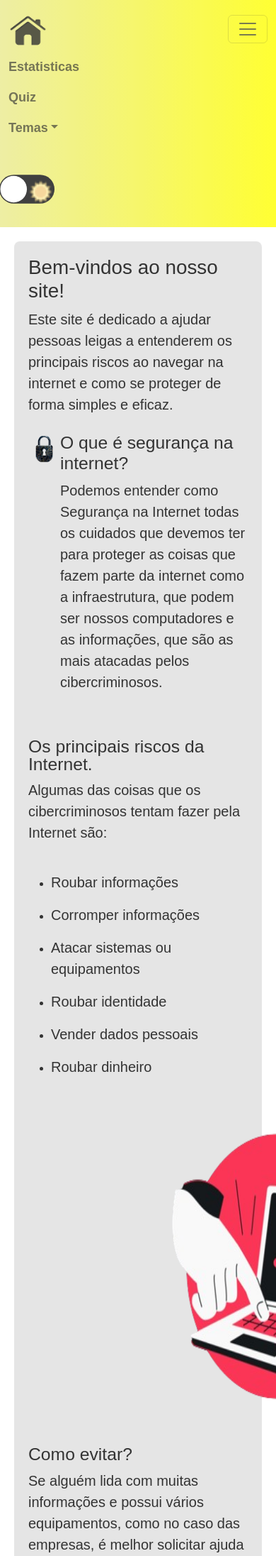
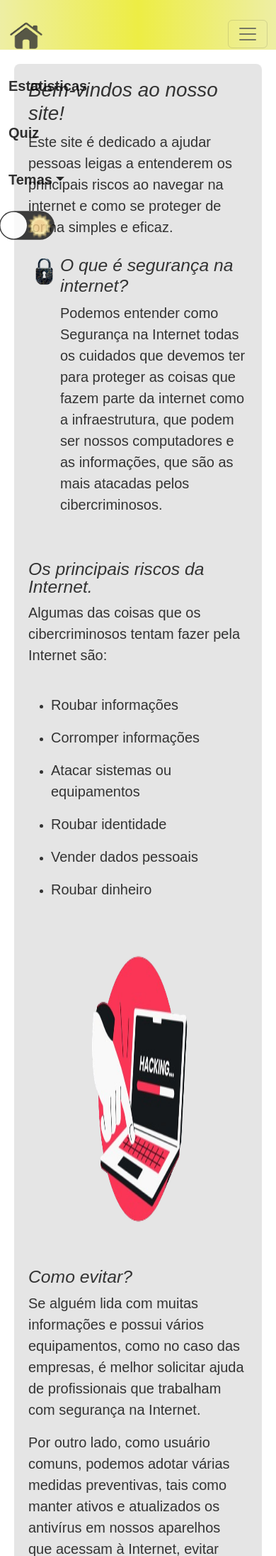
Before and after one commit to Venturaa10/suam_projeto, a PHP site: page / in a window 390 px wide, after a click that opens the changed part; the page is wider, and only the part inside the window is pictured. Shown: the top 2192 px of that part at 71% size. Run offline with PHP 8.4, Linux system fonts and the light colour scheme; data that the repository does not hold is empty; some libraries are stand-ins or nearby versions.

Commit message:
alteraçoes finais

```diff
--- a/assets/css/darkteme.css
+++ b/assets/css/darkteme.css
@@ -12,8 +12,8 @@ body.dark {
 .checkbox {
     opacity: 0;
     display: flex;
-    bottom: 1px;
-
+    bottom: 15px;
+    margin-top: 30px;
 }
 
 .label {
@@ -29,7 +29,7 @@ body.dark {
     height: 27px;
     width: 52px;
     transform: scale(1.5);
-    bottom: 5px;
+    bottom: 15px;
 }
 
 .label .ball {
@@ -49,7 +49,7 @@ body.dark {
 }
 
 .sun {
-    bottom: 20px;
+    top: 150px;
 }
 
 .moon {
--- /dev/null
+++ b/assets/css/footer.css
@@ -0,0 +1,8 @@
+.footer {
+  background-color: #222;
+  color: #fff;
+  text-align: center;
+  padding: 1rem;
+  font-family: Arial, sans-serif;
+  font-size: 14px;
+}
--- a/assets/css/home.css
+++ b/assets/css/home.css
@@ -7,6 +7,7 @@ body {
 
 main {
     padding: 20px;
+    display: block;
 }
 
 section {
@@ -25,8 +26,42 @@ a {
 }
 
 nav {
-  background-image: linear-gradient(to right, rgba(224, 224, 66, 0.589), yellow);
-  opacity: 0.8;
-  font-size: 18px;
+    background-image: linear-gradient(to right, rgba(224, 224, 66, 0.589), rgb(233, 233, 22), rgba(224, 224, 66, 0.589));
+    opacity: 0.8;
+    padding: 30px;
+    height: 70px;
+    width: 100%;
 
 }
+
+.container-fluid {
+
+    margin-top: 10px;
+}
+
+#temas {
+    cursor: pointer;
+}
+
+.nav-item {
+    margin-right: 25px;
+    margin-top: 20px;
+}
+
+.nav-link {
+    color: black;
+    font-style: Arial;
+    font-size: 20px;
+}
+
+h1 {
+    font-style: italic;
+}
+
+h2 {
+    font-style: italic;
+}
+
+h3 {
+    font-style: italic;
+}
--- /dev/null
+++ b/assets/css/images.css
@@ -0,0 +1,13 @@
+
+.img-alaing {
+    width: 800px;
+    height: 500px;
+    max-width: 100%;
+    display: flex;
+}
+
+img {
+    max-width: 100%;
+    display: flex;
+    border-radius: 10px;
+}
--- a/views/home.php
+++ b/views/home.php
@@ -1,26 +1,14 @@
-<!DOCTYPE html>
-<html lang="pt-BR">
-<head>
-  <meta charset="UTF-8" />
-  <meta name="viewport" content="width=device-width, initial-scale=1.0" />
-  <title>Segurança na Web</title>
-  <link rel="stylesheet" href="./assets/css/home.css">
-  <link rel="stylesheet" href="./assets/css/darkteme.css">
 
-</head>
-<body>
-
-
-  <main>
+  <main >
     <section>
 
-    <div class="col-lg-4 mx-auto">
+    <div class="col-lg-4 ">
     <h1 class="display-7 ">Bem-vindos ao nosso site!</h1>
     </div>
     <p class="lead mb-4">Este site é dedicado a ajudar pessoas leigas a entenderem os principais riscos ao navegar na internet e como se proteger de forma simples e eficaz.</p>
 
     <div class="col d-flex align-items-start">
-      <img src="./assets/img/segurancadigital.png" alt="" width="45em" height="45em" >
+      <img src="./assets/img/segurancadigital.png" alt="" width="45em" height="45em" display="flex" >
       <div>
         <h3 class="fs-2 ">O que é segurança na internet?</h3>
         <p class="lead mb-3">Podemos entender como Segurança na Internet todas os cuidados que devemos ter para proteger as coisas que fazem parte da internet como a infraestrutura, que podem ser nossos computadores e as informações, que são as mais atacadas pelos cibercriminosos.</p>
@@ -30,7 +18,7 @@
     <br>
 
     <div class="row featurette">
-      <div class="col-md-7">
+      <div class="col-md-5">
         <h2 class="featurette-heading fw-normal lh-1">Os principais riscos da Internet.</h2>
         <p class="lead">Algumas das coisas que os cibercriminosos tentam fazer pela Internet são:</p>
         <br>
@@ -43,9 +31,11 @@
           <li><p class="lead ">Roubar dinheiro</p></li>
         </ul>
       </div>
+      <br>
       <div class="col-md-5">
-        <img src="./assets/img/hacking.png" alt="" width="700" height="500" >
+        <img src="./assets/img/hacking.png" alt="" class="img-alaing"  >
       </div>
+
     </div>
 
     <div class="col d-flex align-items-start">
@@ -99,5 +89,3 @@
 
     </section>
   </main>
-</body>
-</html>
--- a/views/navegacao.php
+++ b/views/navegacao.php
@@ -53,7 +53,7 @@
         <h5><strong>Obs: Cuidado com sites que têm muitos pop-ups, erros ou não mostram informações de contato.</strong></h5>
       </div>
       <div class="col-md-5">
-        <img src="./assets/img/siteseguro.jpg" alt="" width="700" height="400" >
+        <img src="./assets/img/siteseguro.jpg" alt="" class="img-nav" width="700" height="400" >
       </div>
     </div>
 
--- a/views/partials/footer.php
+++ b/views/partials/footer.php
@@ -1,4 +1,8 @@
-    <p>&copy; <?php echo date("Y"); ?> Meu Site. Todos os direitos reservados.</p>
+    <p>&copy; <?php echo date("Y"); ?> Projeto Suam. Todos os direitos reservados.</p>
+
+    <footer class="footer">
+  Criado por Adilson Gomes, Larissa Santos, Leonardo Paiva, João Victor Ventura
+    </footer>
 
 
     <script src="https://cdn.jsdelivr.net/npm/bootstrap@5.3.3/dist/js/bootstrap.bundle.min.js" integrity="sha384-YvpcrYf0tY3lHB60NNkmXc5s9fDVZLESaAA55NDzOxhy9GkcIdslK1eN7N6jIeHz" crossorigin="anonymous"></script>
--- a/views/partials/header.php
+++ b/views/partials/header.php
@@ -3,7 +3,8 @@
 <head>
     <meta charset="UTF-8">
     <meta name="viewport" content="width=device-width, initial-scale=1.0">
-    <title><?php echo $title ?? 'Meu Site'; ?></title>
+    <title><?php echo $title ?? 'Security'; ?></title>
+    <link rel="icon" type="image" href="./assets/img/icon.png" sizes="16x16">
     <script src="https://ajax.googleapis.com/ajax/libs/jquery/3.5.1/jquery.min.js"></script>
     <link rel="stylesheet" href="../public/css/style.css">
     <link href="https://cdn.jsdelivr.net/npm/bootstrap@5.3.3/dist/css/bootstrap.min.css" rel="stylesheet" integrity="sha384-QWTKZyjpPEjISv5WaRU9OFeRpok6YctnYmDr5pNlyT2bRjXh0JMhjY6hW+ALEwIH" crossorigin="anonymous">
@@ -13,5 +14,7 @@
     <link rel="stylesheet" href="/assets/css/estatisticas.css">
     <link rel="stylesheet" href="/assets/css/home.css">
     <link rel="stylesheet" href="/assets/css/darkteme.css">
+    <link rel="stylesheet" href="/assets/css/images.css">
+    <link rel="stylesheet" href="/assets/css/footer.css">
 </head>
 <body>
--- a/views/partials/navbar.php
+++ b/views/partials/navbar.php
@@ -1,6 +1,6 @@
 <nav class="navbar navbar-expand-lg bg-body-tertiary" id="navbar">
   <div class="container-fluid">
-    <a class="navbar-brand" href="index.php?page=home"><img src="./assets/img/home.png" width="55px" height="55px" alt=""></a>
+    <a class="navbar-brand" href="index.php?page=home"><img src="./assets/img/home.png" width="50px" height="50px" alt=""></a>
     <button class="navbar-toggler" type="button" data-bs-toggle="collapse" data-bs-target="#navbarNav" aria-controls="navbarNav" aria-expanded="false" aria-label="Toggle navigation">
       <span class="navbar-toggler-icon"></span>
     </button>
@@ -13,7 +13,7 @@
             <a class="nav-link" href="index.php?page=form"><strong>Quiz</strong></a>
         </li>
         <li class="nav-item dropdown">
-          <a class="nav-link dropdown-toggle" data-bs-toggle="dropdown" aria-expanded="false" id="temas"><strong>Temas</strong></a>
+          <a class="nav-link dropdown-toggle" data-bs-toggle="dropdown" aria-expanded="false" id="temas" ><strong>Temas</strong></a>
           <ul class="dropdown-menu">
             <li><a class="dropdown-item" href="index.php?page=navegacao">Navegação</a></li>
             <li><a class="dropdown-item" href="index.php?page=phishing">Phishing</a></li>
@@ -22,13 +22,12 @@
           </ul>
         </li>
         <li>
-            <p>ㅤㅤㅤㅤ</p>
         </li>
         <li>
           <input type="checkbox" class="checkbox" id="chk" />
             <label class="label" for="chk">
-              <i class="moon" > <img src="./assets/img/lua.png" width="22px" height="22px"  alt=""></i>
-              <i class="sun"> <img src="./assets/img/sol.png" width="22px" height="22px"  alt=""></i>
+              <i class="moon" > <img src="./assets/img/lua.png" width="24px" height="24px"  alt=""></i>
+              <i class="sun"> <img src="./assets/img/sol.png" width="24px" height="24px"  alt=""></i>
               <div class="ball"></div>
             </label>
           <br>
--- a/views/senhas.php
+++ b/views/senhas.php
@@ -26,7 +26,7 @@
           <li><p class="lead ">Não use palavras comuns como "senha", "123456", "admin", ou "qwerty". Elas são as primeiras que os hackers tentam.</p><br></li>
         </ul>
 
-        <h5 class="lead lh-2">Dica extra:</h5>
+        <h3 class="fs-2">Dica extra:</h3>
         <h5 class="lead lh-2"> Use gerenciadores de senha para criar e armazenar senhas seguras — eles ajudam a manter tudo protegido sem você precisar decorar cada uma.</h5>
     </div>
     <div class="col-md-5">
@@ -37,7 +37,7 @@
   <br>
   <br>
 
-  <h3 class="lead lh-2">Assista ao vídeo:</h3>
+  <h3 class="fs-2">Assista ao vídeo:</h3>
 
   <iframe width="560" height="315" src="https://www.youtube.com/embed/s7ldn31OEFc?si=O8RSOXd8TdH8fucJ" title="YouTube video player" frameborder="0" allow="accelerometer; autoplay; clipboard-write; encrypted-media; gyroscope; picture-in-picture; web-share" referrerpolicy="strict-origin-when-cross-origin" allowfullscreen></iframe>
   <iframe width="560" height="315" src="https://www.youtube.com/embed/SsOmuomLfgM?si=vUF8gEPJrH-goOXE" title="YouTube video player" frameborder="0" allow="accelerometer; autoplay; clipboard-write; encrypted-media; gyroscope; picture-in-picture; web-share" referrerpolicy="strict-origin-when-cross-origin" allowfullscreen></iframe>
```
Also changed, not shown: assets/img/icon.png (added).
